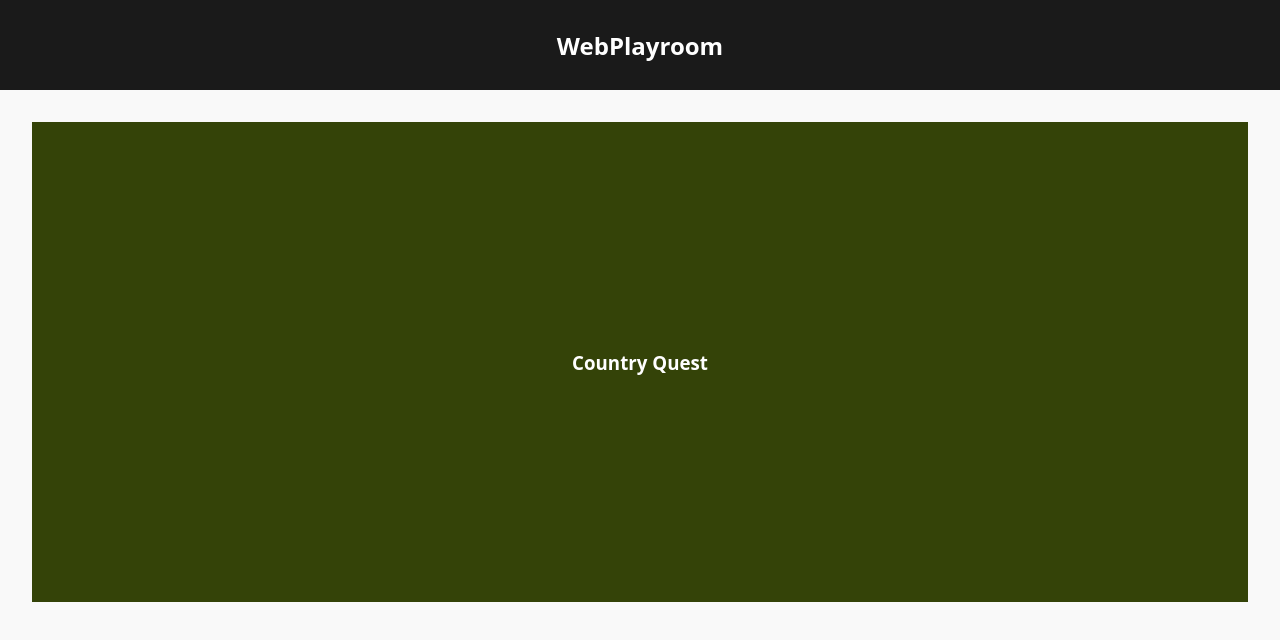
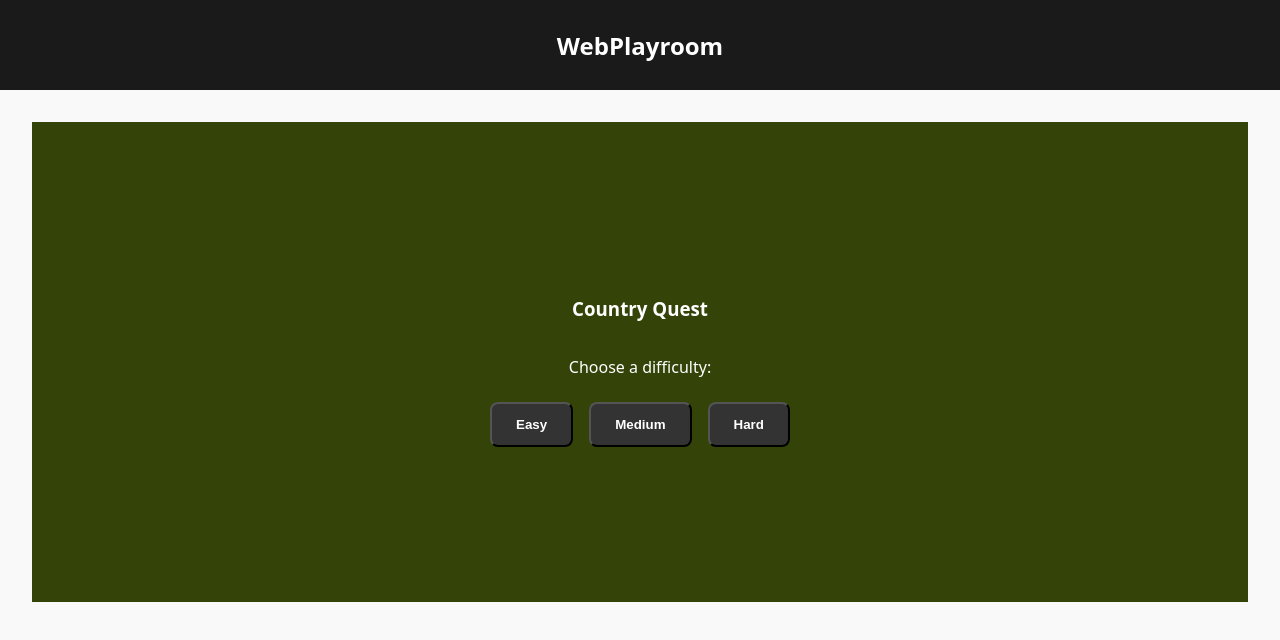
Before and after one commit to cis3296-f26/WebPlayroom, a React (Vite) app: page /#/countryQuest in a window 1280 px wide. Shown: the top 640 px of the page. Built offline with nearby package versions, Linux system fonts and the light colour scheme.

Commit message:
Add difficulty selection to CountryQuest

```diff
--- a/src/game_containers/CountryQuest.jsx
+++ b/src/game_containers/CountryQuest.jsx
@@ -1,9 +1,46 @@
+import { useState } from 'react'
+
+const DIFFICULTY = {
+  easy:   { label: 'Easy',   choices: 4, hints: 0 },
+  medium: { label: 'Medium', choices: 4, hints: 3 },
+  hard:   { label: 'Hard',   choices: 4, hints: 1 },
+}
+
 const CountryQuest = () => {
-    return (
-        <div className="country-quest-game-container" style={{ background: '#344308', color: 'white' }}>
-            <h3>Country Quest</h3>
+  const [difficulty, setDifficulty] = useState(null)
+  const settings = difficulty ? DIFFICULTY[difficulty] : null
+
+  return (
+    <div className="country-quest-game-container" style={{ background: '#344308', color: 'white' }}>
+      <h3>Country Quest</h3>
+
+      {!settings ? (
+        <div>
+          <p>Choose a difficulty:</p>
+          <div className="hub-links">
+            {Object.entries(DIFFICULTY).map(([key, d]) => (
+              <button
+                key={key}
+                className="game-button"
+                onClick={() => setDifficulty(key)}
+              >
+                {d.label}
+              </button>
+            ))}
+          </div>
         </div>
-    )
+      ) : (
+        <div>
+          <p>Difficulty: {settings.label}</p>
+          <p>Choices per question: {settings.choices}</p>
+          <p>Hints available: {settings.hints}</p>
+          <button className="game-button" onClick={() => setDifficulty(null)}>
+            Change difficulty
+          </button>
+        </div>
+      )}
+    </div>
+  )
 }
 
 export default CountryQuest
```
